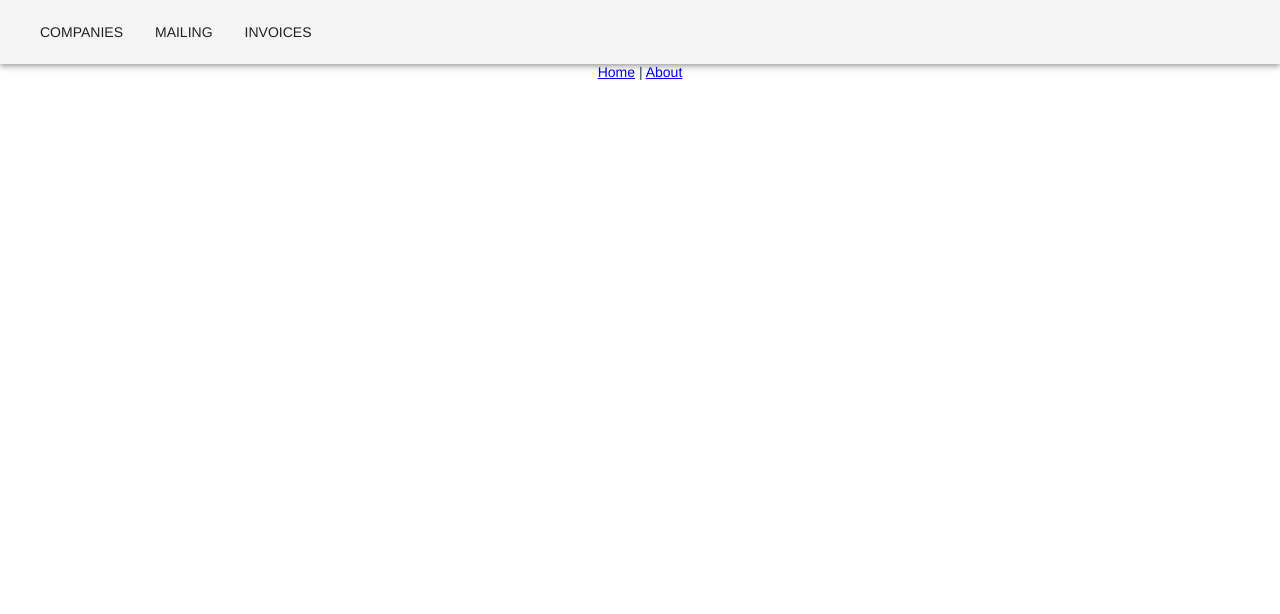
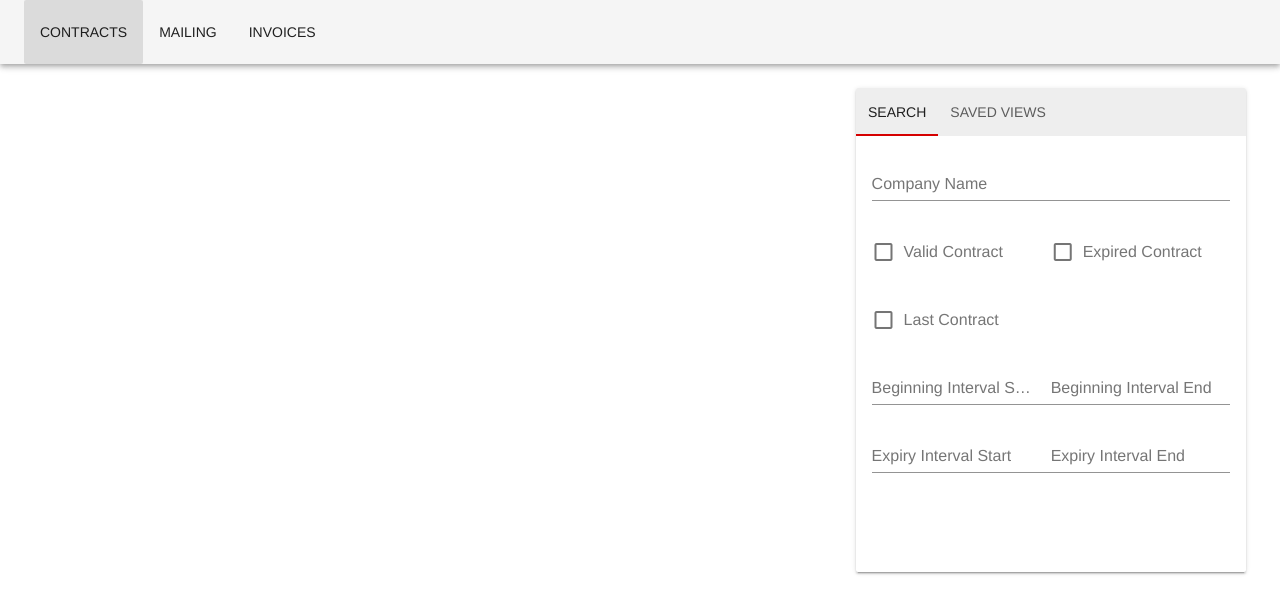
Before and after one commit to GabrielDCelery/szekhely-admin-practice, a Vue app in the folder frontend/: page /contracts in a window 1280 px wide. Shown: the top 614 px of the page. Built offline with nearby package versions, Linux system fonts and the light colour scheme.

Commit message:
- Started adding components

```diff
--- a/frontend/src/App.vue
+++ b/frontend/src/App.vue
@@ -1,19 +1,19 @@
 <template>
   <div id="app">
-    <v-toolbar>
-      <v-toolbar-items>
-        <v-btn flat>Companies</v-btn>
-        <v-btn flat>Mailing</v-btn>
-        <v-btn flat>Invoices</v-btn>
-      </v-toolbar-items>
-    </v-toolbar>
-    <div id="nav">
-      <router-link to="/">Home</router-link> |
-      <router-link to="/about">About</router-link>
-    </div>
+    <NavBar/>
     <router-view/>
   </div>
 </template>
+
+<script>
+  import NavBar from "@/components/NavBar.vue";
+
+  export default {
+    components: {
+      NavBar
+    }
+  }
+</script>
 
 <style>
 #app {
--- /dev/null
+++ b/frontend/src/components/NavBar.vue
@@ -0,0 +1,22 @@
+<template>
+    <v-toolbar id="nav">
+        <v-toolbar-items>
+            <v-btn v-for="(navBarItem, key) in navBarItems" :key="key" :to="navBarItem.url" flat>
+                {{ navBarItem.label }}
+            </v-btn>
+        </v-toolbar-items>
+    </v-toolbar>
+</template>
+
+<script>
+export default {
+  name: "NavBar",
+  props: {},
+  methods: {},
+  computed: {
+    navBarItems() {
+      return this.$store.state.navBarItems;
+    }
+  }
+};
+</script>
--- a/frontend/src/router.js
+++ b/frontend/src/router.js
@@ -1,6 +1,7 @@
 import Vue from 'vue'
 import Router from 'vue-router'
 import Home from './views/Home.vue'
+import Contracts from './views/Contracts.vue'
 
 Vue.use(Router)
 
@@ -9,17 +10,22 @@ export default new Router({
   base: process.env.BASE_URL,
   routes: [
     {
-      path: '/',
-      name: 'home',
-      component: Home
+      path: '/contracts',
+      name: 'contracts',
+      component: Contracts
     },
     {
-      path: '/about',
-      name: 'about',
+      path: '/mailing',
+      name: 'mailing',
       // route level code-splitting
       // this generates a separate chunk (about.[hash].js) for this route
       // which is lazy-loaded when the route is visited.
       component: () => import(/* webpackChunkName: "about" */ './views/About.vue')
+    },
+    {
+      path: '/invoices',
+      name: 'invoices',
+      component: Home
     }
   ]
 })
--- a/frontend/src/store.js
+++ b/frontend/src/store.js
@@ -5,7 +5,21 @@ Vue.use(Vuex)
 
 export default new Vuex.Store({
   state: {
-
+    navBarItems: [{
+      label: 'Contracts',
+      url: '/contracts'
+    }, {
+      label: 'Mailing',
+      url: '/mailing'
+    }, {
+      label: 'Invoices',
+      url: '/invoices'
+    }]
+  },
+  getters: {
+    navBarItems: _state => {
+      return _state.navBarItems;
+    }
   },
   mutations: {
 
--- /dev/null
+++ b/frontend/src/views/Contracts.vue
@@ -0,0 +1,130 @@
+<template>
+  <div class="contracts">
+    <v-container>
+        <v-layout>
+            <v-flex xs8>
+                <div class="col-content">
+
+                </div>
+            </v-flex>
+            <v-flex xs4>
+                <div class="col-content">
+                    <v-card>
+                        <v-tabs color="grey lighten-3" slider-color="red accent-4">
+                            <v-tab :key="search" ripple>Search</v-tab>
+                            <v-tab :key="savedViews" ripple>Saved Views</v-tab>
+                            <v-tab-item :key="search">
+                                <v-card-text>
+                                    <v-form>
+                                        <v-layout>
+                                            <v-flex xs12>
+                                                <v-text-field
+                                                    label="Company Name"
+                                                >
+                                                </v-text-field>
+                                            </v-flex>
+                                        </v-layout>
+                                        <v-layout>
+                                            <v-flex xs6>
+                                                <v-checkbox
+                                                    label="Valid Contract"
+                                                >
+                                                </v-checkbox>
+                                            </v-flex>
+                                            <v-flex xs6>
+                                                <v-checkbox
+                                                    label="Expired Contract"
+                                                >
+                                                </v-checkbox>
+                                            </v-flex>
+                                        </v-layout>
+                                        <v-layout>
+                                            <v-flex>
+                                                <v-checkbox
+                                                label="Last Contract"
+                                                >
+                                                </v-checkbox>
+                                            </v-flex>
+                                        </v-layout>
+                                        <v-layout>
+                                            <v-flex xs6>
+                                                <v-text-field
+                                                    label="Beginning Interval Start"
+                                                    v-model="formatted"
+                                                >
+                                                </v-text-field>
+                                            </v-flex>
+                                            <v-flex xs6>
+                                                <v-text-field
+                                                    label="Beginning Interval End"
+                                                    v-model="formatted"
+                                                >
+                                                </v-text-field>
+                                            </v-flex>
+                                        </v-layout>
+                                        <v-layout>
+                                            <v-flex xs6>
+                                                <v-text-field
+                                                    label="Expiry Interval Start"
+                                                    v-model="formatted"
+                                                >
+                                                </v-text-field>
+                                            </v-flex>
+                                            <v-flex xs6>
+                                                <v-text-field
+                                                    label="Expiry Interval End"
+                                                    v-model="formatted"
+                                                >
+                                                </v-text-field>
+                                            </v-flex>
+                                        </v-layout>
+                                        <!--
+                                        <v-date-picker
+                                            no-title
+                                            v-model="picker"
+                                            :date-format="date => new Date(date).toDateString()"
+                                            :formatted-value.sync="formatted"
+                                        >
+                                        </v-date-picker>
+                                        -->
+                                    </v-form>
+                                </v-card-text>
+                            </v-tab-item>
+                            <v-tab-item :key="savedViews">
+                                2
+                            </v-tab-item>
+                        </v-tabs>
+                        <v-card-title>
+                        </v-card-title>
+                        <v-card-text>
+                        </v-card-text>
+                    </v-card>
+                </div>
+            </v-flex>
+        </v-layout>
+    </v-container>
+  </div>
+</template>
+
+<script>
+export default {
+  name: "contracts",
+  data: () => {
+    return {
+      picker: "",
+      formatted: ""
+    };
+  },
+  components: {}
+};
+</script>
+
+<style>
+.container {
+  max-width: 1728px;
+}
+.col-content {
+  margin: 0 auto;
+  width: 95%;
+}
+</style>
```
